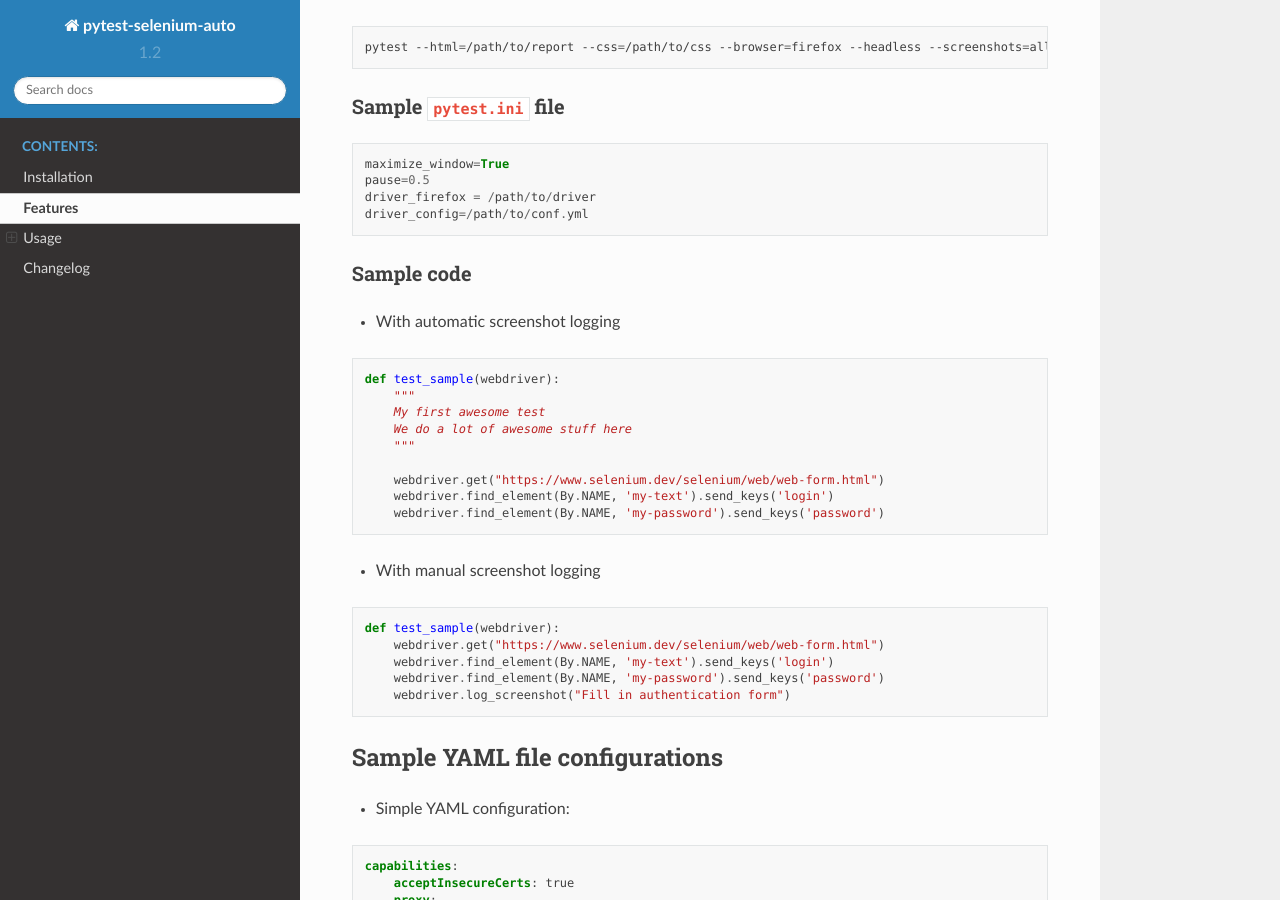
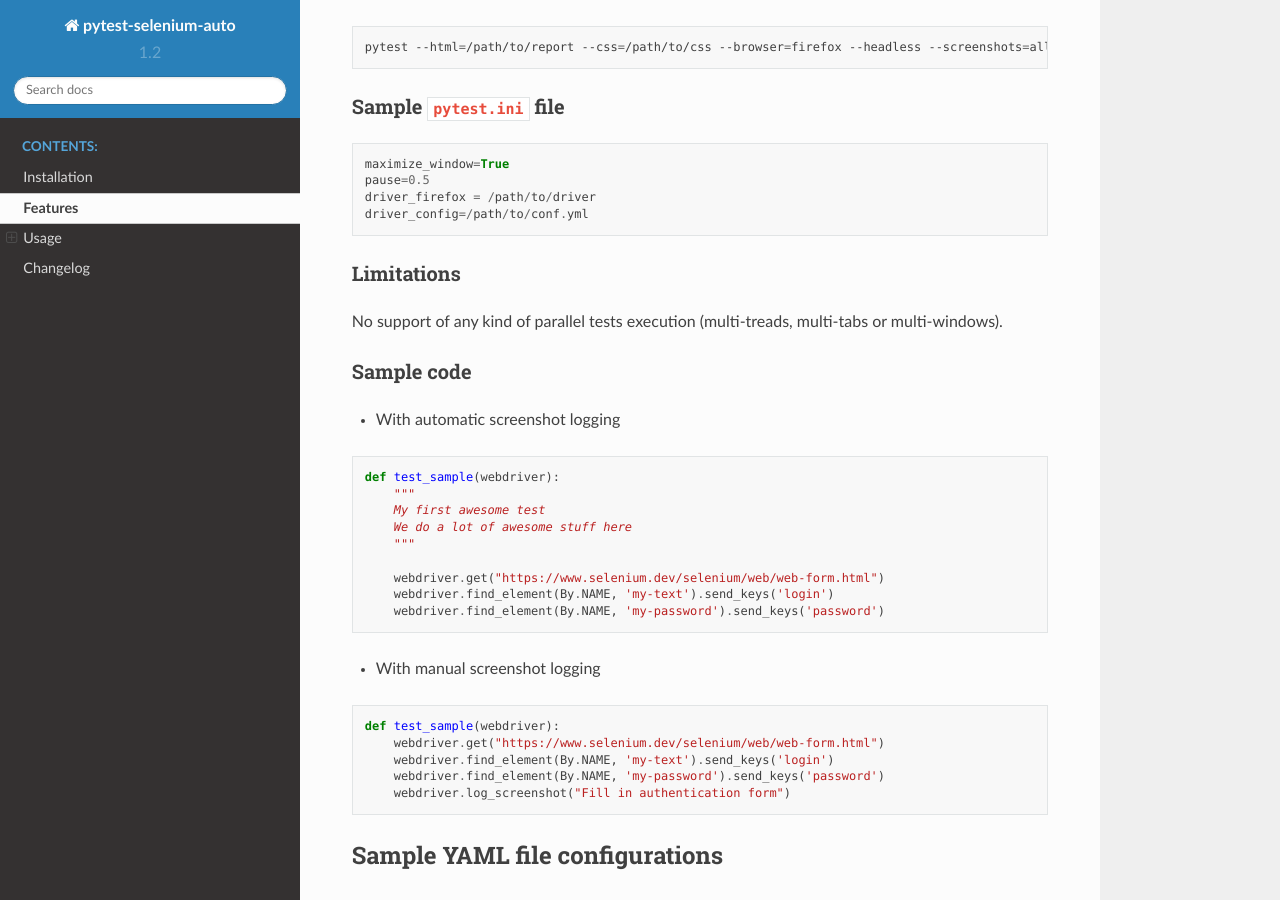
Before and after one commit to harmin-parra/pytest-selenium-auto, a Sphinx documentation site: the page built from docs/user_guide.rst, in a window 1280 px wide and 900 px high, scrolled down 4138 px. Built offline with Sphinx 7.4.7 and the Read the Docs theme 2.0.0, drawn with Linux system fonts in a browser that asks for light colours.

Commit message:
update docs

```diff
--- a/docs/user_guide.rst
+++ b/docs/user_guide.rst
@@ -208,6 +208,13 @@ Sample ``pytest.ini`` file
   pause=0.5
   driver_firefox = /path/to/driver
   driver_config=/path/to/conf.yml
+
+
+Limitations
+-----------
+
+No support of any kind of parallel tests execution (multi-treads, multi-tabs or multi-windows).
+
 
 Sample code
 -----------
```
